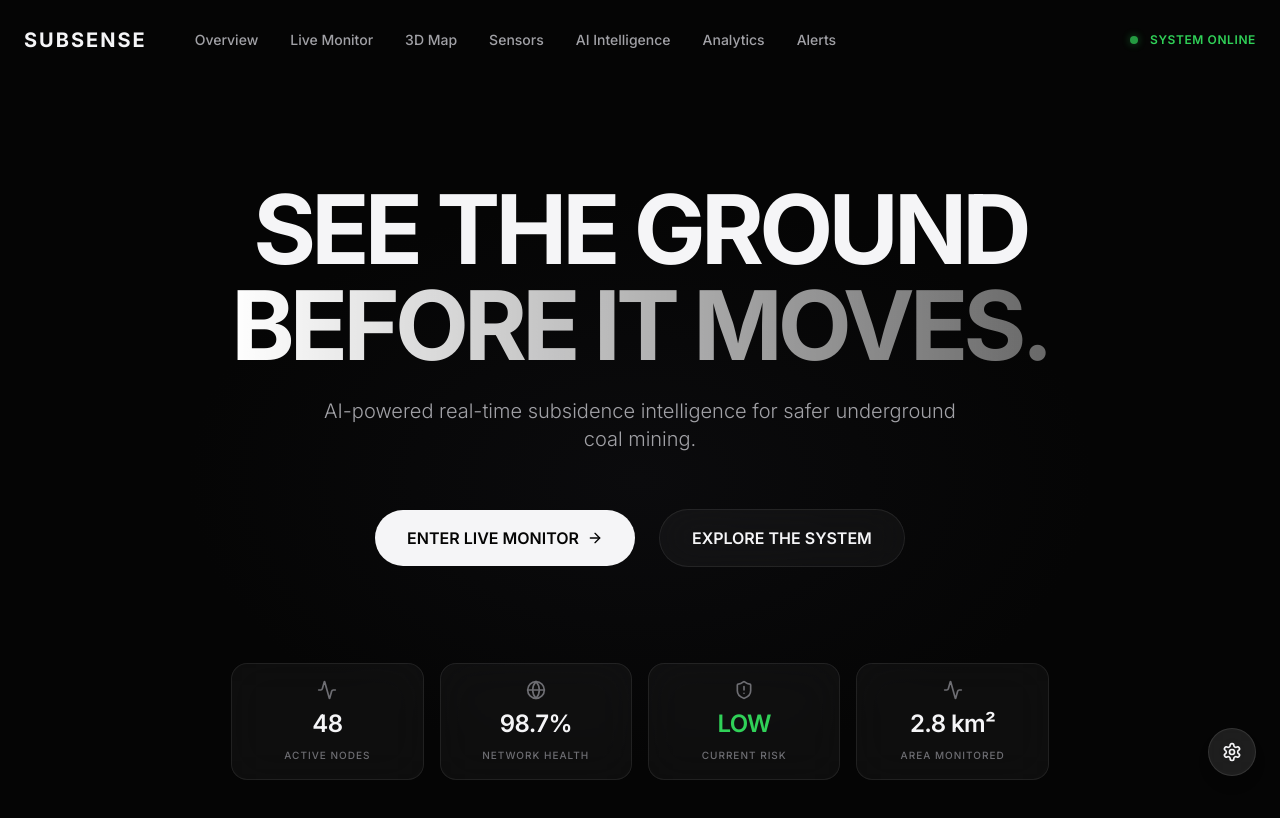
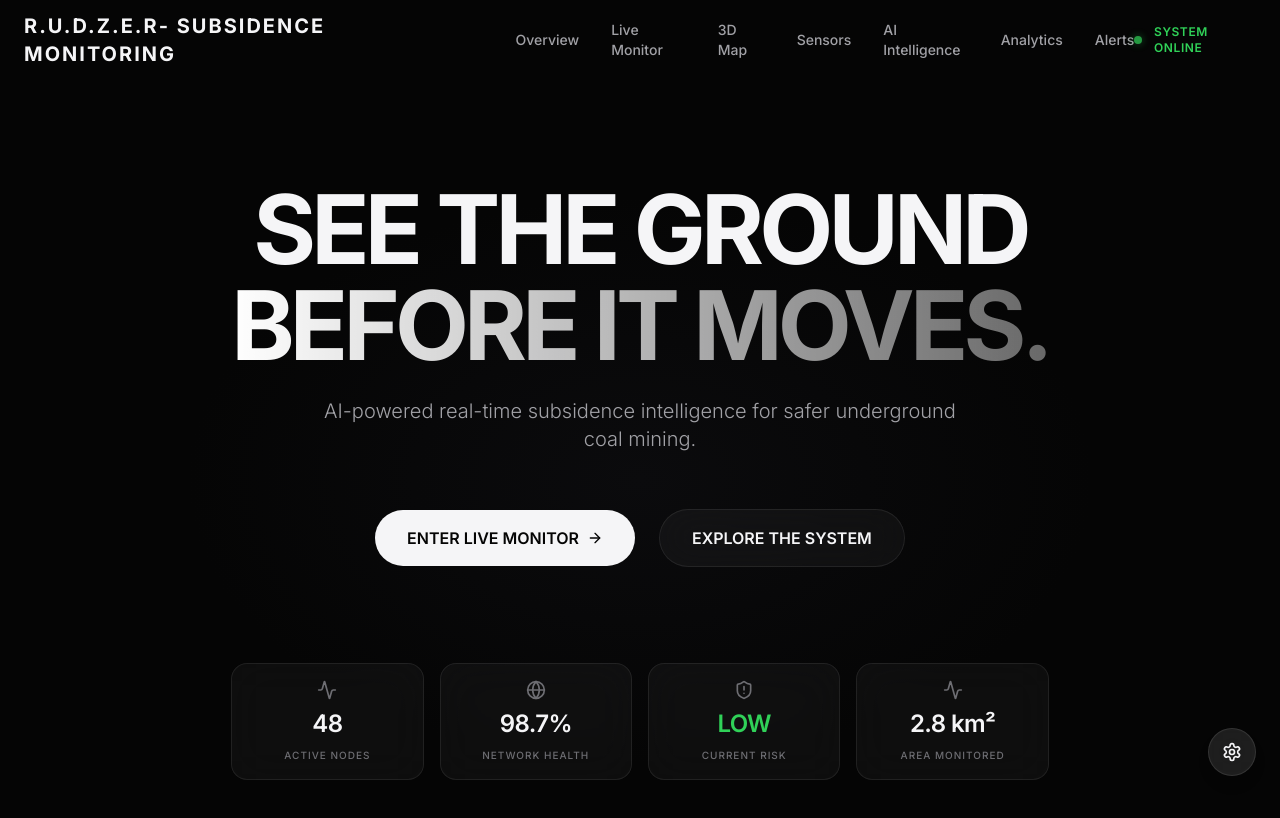
Before and after one commit to saratstudent-sketch/rudzer, a Next.js app: page / in a window 1280 px wide. Shown: the top 818 px of the page. Built offline with nearby package versions, Linux system fonts and the light colour scheme.

Commit message:
chore: Rename project to R.U.D.Z.E.R- SUBSIDENCE MONITORING

```diff
--- a/src/app/layout.tsx
+++ b/src/app/layout.tsx
@@ -8,7 +8,7 @@ import { GlobalSimulation } from "@/components/GlobalSimulation";
 const inter = Inter({ subsets: ["latin"], variable: '--font-inter' });
 
 export const metadata: Metadata = {
-  title: "SUBSENSE AI | Mine Subsidence Intelligence",
+  title: "R.U.D.Z.E.R- SUBSIDENCE MONITORING",
   description: "AI-powered real-time mine subsidence monitoring, prediction and early-warning platform.",
 };
 
--- a/src/components/Navigation.tsx
+++ b/src/components/Navigation.tsx
@@ -35,7 +35,7 @@ export default function Navigation() {
       <div className="max-w-7xl mx-auto px-6 h-20 flex items-center justify-between">
         <div className="flex items-center gap-12">
           <Link href="/" className="text-xl font-bold tracking-widest text-primaryText">
-            SUBSENSE
+            R.U.D.Z.E.R- SUBSIDENCE MONITORING
           </Link>
           <nav className="hidden md:flex items-center gap-8">
             {navLinks.map((link) => (
```
